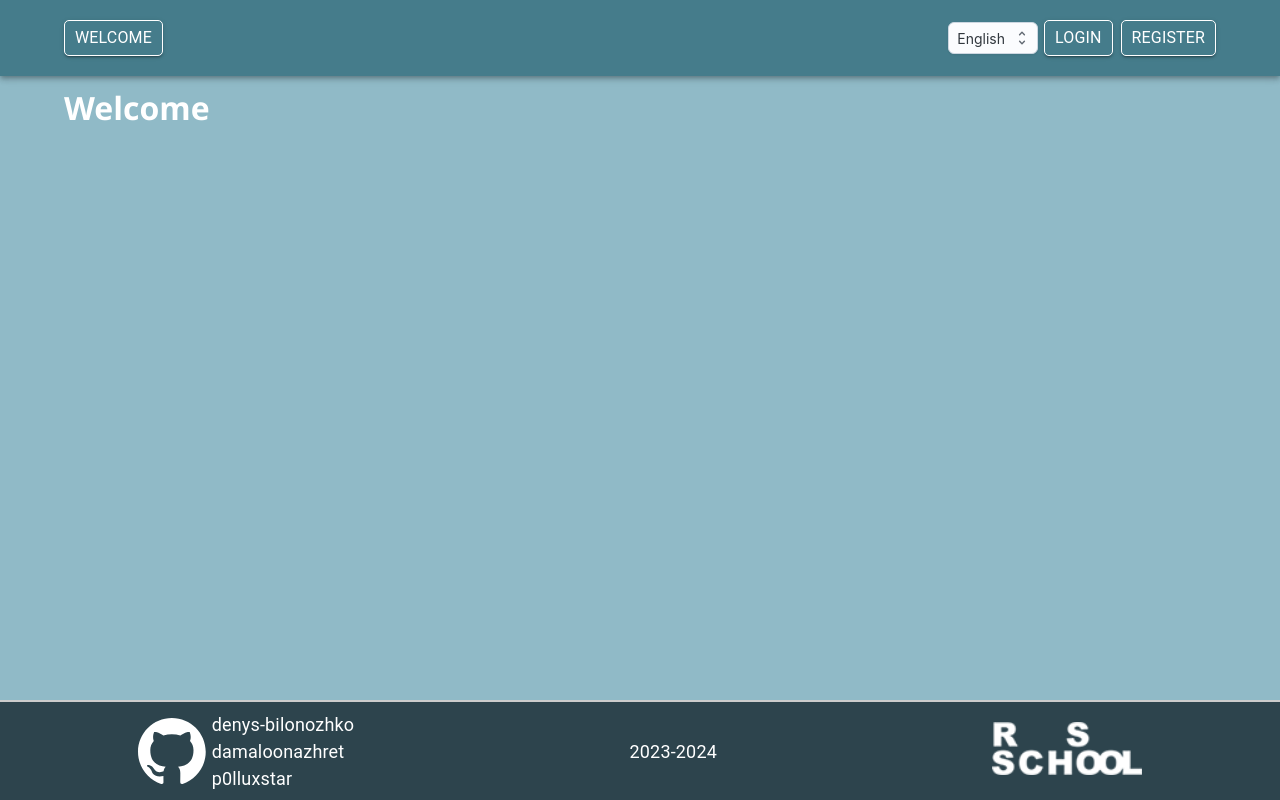
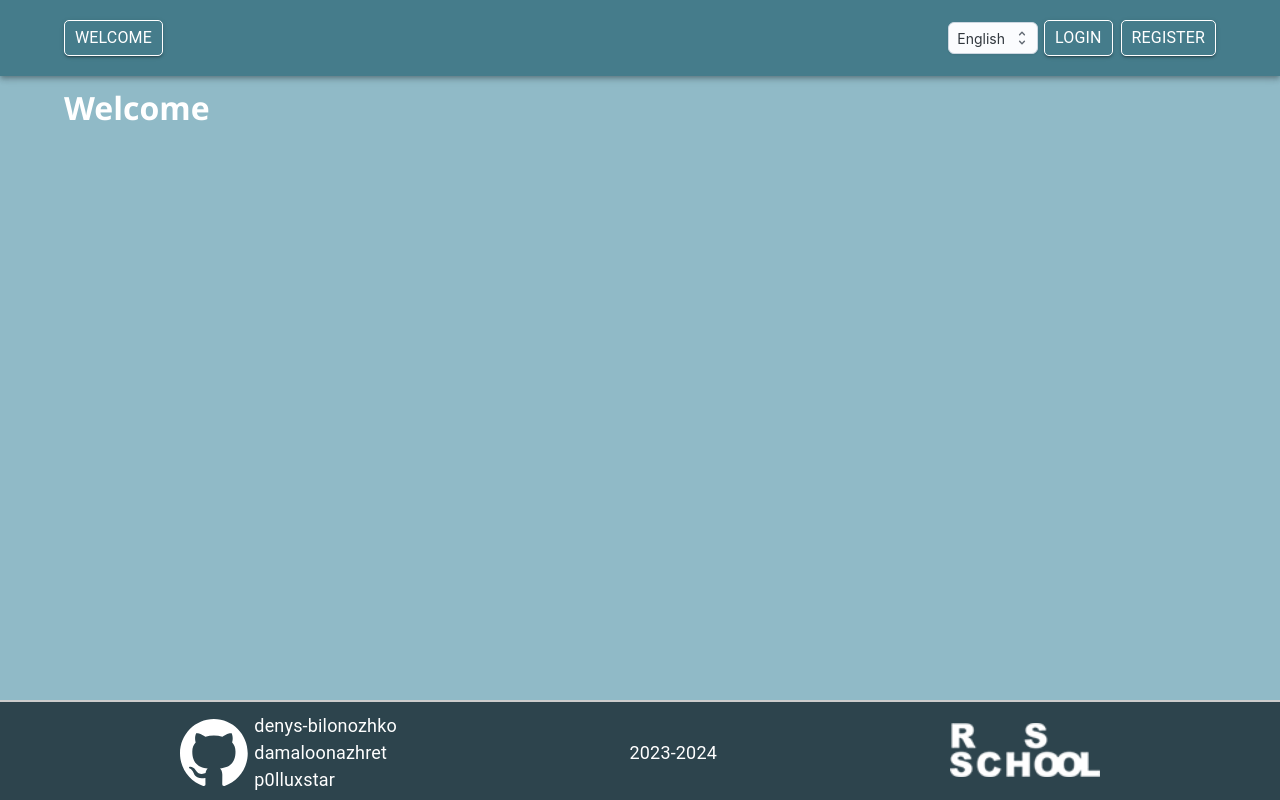
Before and after one commit to damaloonazhret/rss-graphiql, a React (Vite) app: page / in a window 1280 px wide. Built offline with nearby package versions, Linux system fonts and the light colour scheme; no server answers.

Commit message:
feat: footer container

```diff
--- a/src/components/footer/Footer.module.css
+++ b/src/components/footer/Footer.module.css
@@ -1,22 +1,21 @@
 .footer {
-  display: flex;
-  justify-content: space-around;
-  align-items: center;
   height: 100px;
+  padding: 10px;
   border-top: 2px solid #cccccc;
   color: #ffffff;
   background: #2d444d;
 }
 
-.footer a, span {
+.footer a,
+span {
   color: #ffffff;
   font-size: 18px;
 }
 
 .github-wrapper {
-    gap: 6px;
-    display: flex;
-    align-items: center;
+  gap: 6px;
+  display: flex;
+  align-items: center;
 }
 
 .github-link {
@@ -24,6 +23,6 @@
   flex-direction: column;
 }
 
-.year span{
-    font-size: 20px;
+.year span {
+  font-size: 20px;
 }
--- a/src/components/footer/Footer.tsx
+++ b/src/components/footer/Footer.tsx
@@ -1,10 +1,10 @@
-import { Box, Typography } from '@mui/material';
+import { Box, Container, Typography } from '@mui/material';
 import styles from './Footer.module.css';
 
 const Footer = () => {
   return (
-    <>
-      <Box className={styles.footer}>
+    <Box className={styles.footer}>
+      <Container sx={{ display: 'flex', justifyContent: 'space-around', alignItems: 'center' }}>
         <div className={styles['github-wrapper']}>
           <Box
             component="img"
@@ -36,8 +36,8 @@ const Footer = () => {
             alt="RSSchool"
           />
         </a>
-      </Box>
-    </>
+      </Container>
+    </Box>
   );
 };
 
```
